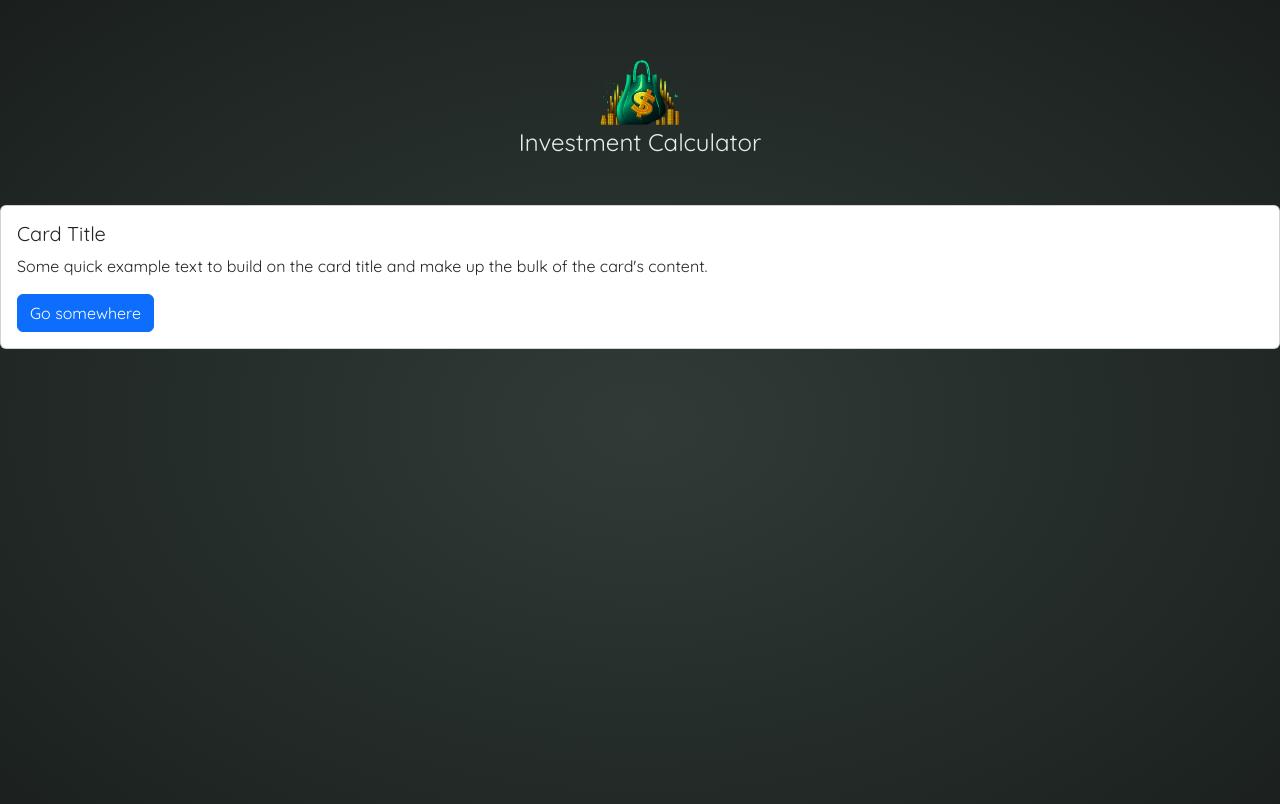
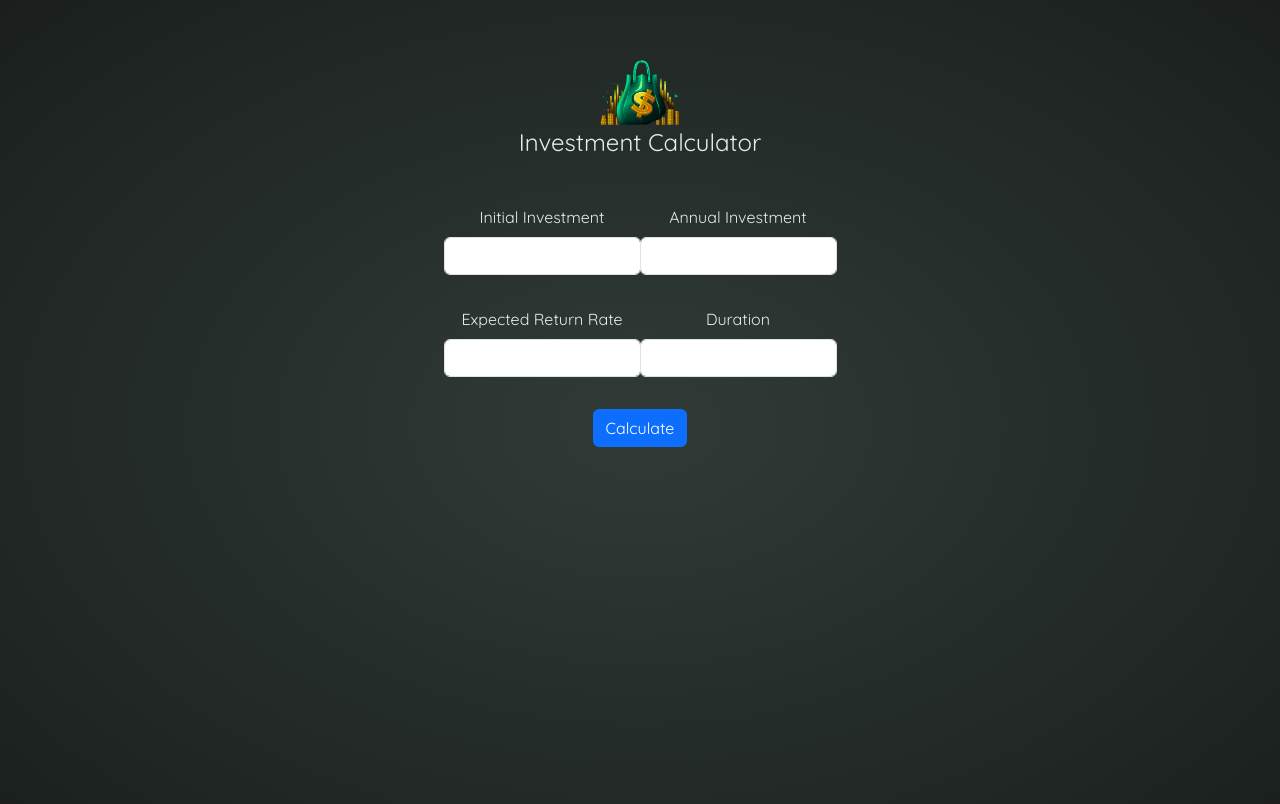
Before and after one commit to elevathi/Angular_Tut, an Angular app in the folder 01-starting-project/: page / in a window 1280 px wide. Shown: the top 804 px of the page. Built offline with nearby package versions, Linux system fonts and the light colour scheme.

Commit message:
User Input Form

```diff
--- a/01-starting-project/src/app/app.component.html
+++ b/01-starting-project/src/app/app.component.html
@@ -1,8 +1,2 @@
 <app-header/>
-<div class="card">
-  <div class="card-body">
-    <h5 class="card-title">Card Title</h5>
-    <p class="card-text">Some quick example text to build on the card title and make up the bulk of the card's content.</p>
-    <a href="#" class="btn btn-primary">Go somewhere</a>
-  </div>
-</div>
+<app-user-input/>
--- a/01-starting-project/src/app/app.component.ts
+++ b/01-starting-project/src/app/app.component.ts
@@ -1,9 +1,10 @@
 import { Component } from '@angular/core';
 import { HeaderComponent } from './header/header.component';
+import { UserInputComponent } from "./user-input/user-input.component";
 
 @Component({
     selector: 'app-root',
     templateUrl: './app.component.html',
-    imports: [HeaderComponent]
+    imports: [HeaderComponent, UserInputComponent]
 })
 export class AppComponent {}
--- /dev/null
+++ b/01-starting-project/src/app/user-input/user-input.component.html
@@ -0,0 +1,33 @@
+<div class="container text-center d-flex justify-content-center">
+  <form>
+    <div class="input-group mb-3">
+      <p>
+        <label class="form-label" for="initial-investement"
+          >Initial Investment</label
+        >
+        <input class="form-control" id="initial-investement" type="number" />
+      </p>
+      <p>
+        <label class="form-label" for="annual-investment"
+          >Annual Investment</label
+        >
+        <input class="form-control" id="annual-investment" type="number" />
+      </p>
+    </div>
+    <div class="input-group mb-3">
+      <p>
+        <label class="form-label" for="expected-return"
+          >Expected Return Rate</label
+        >
+        <input class="form-control" id="expected-return" type="number" />
+      </p>
+      <p>
+        <label class="form-label" for="duration">Duration</label>
+        <input class="form-control" id="duration" type="number" />
+      </p>
+    </div>
+    <p>
+      <input class="btn btn-primary" type="submit" value="Calculate"/>
+    </p>
+  </form>
+</div>
```
Also changed, not shown: 01-starting-project/src/app/user-input/user-input.component.ts (added, +11 -0 lines), 01-starting-project/src/app/user-input/user-input.component.css (added).
